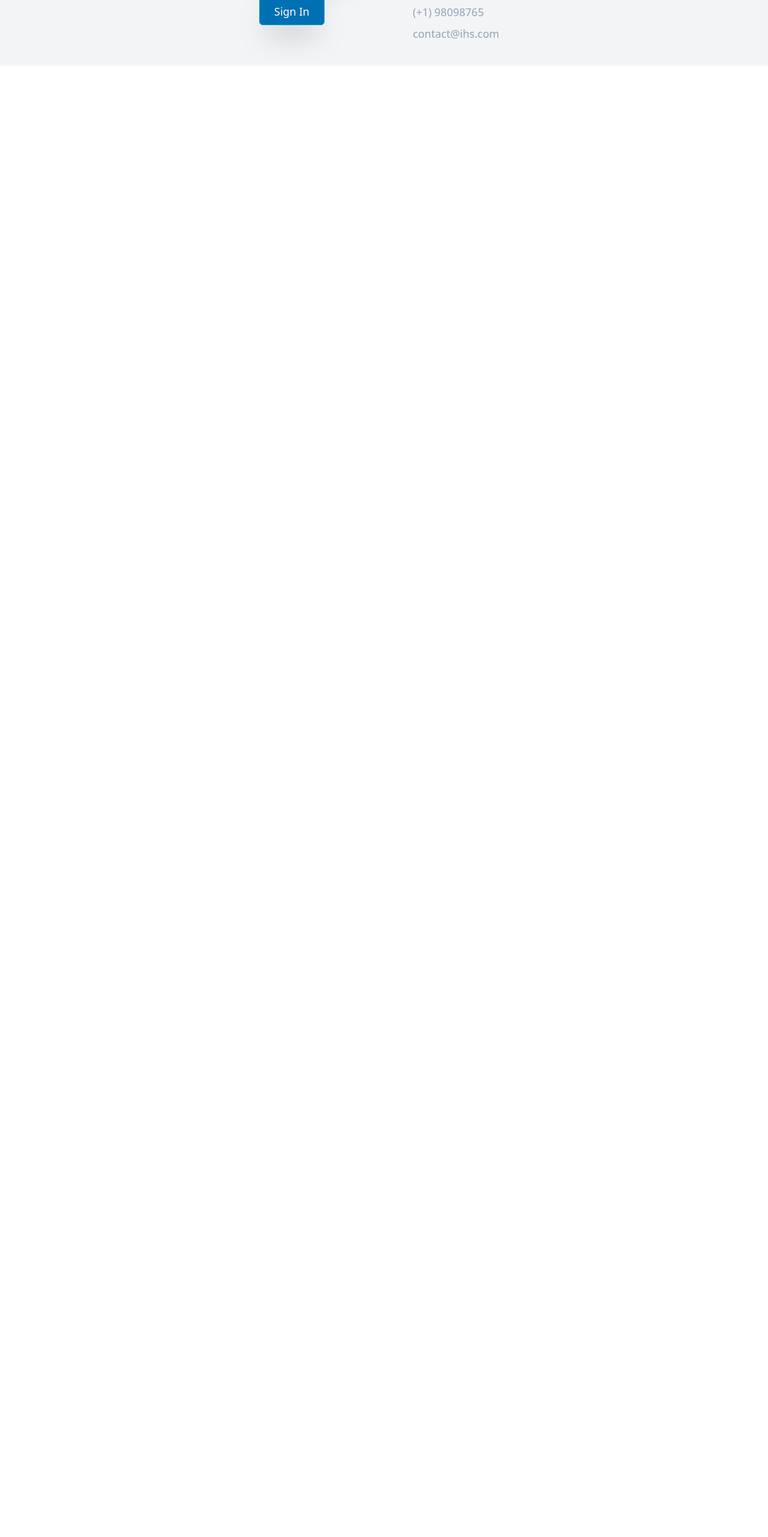
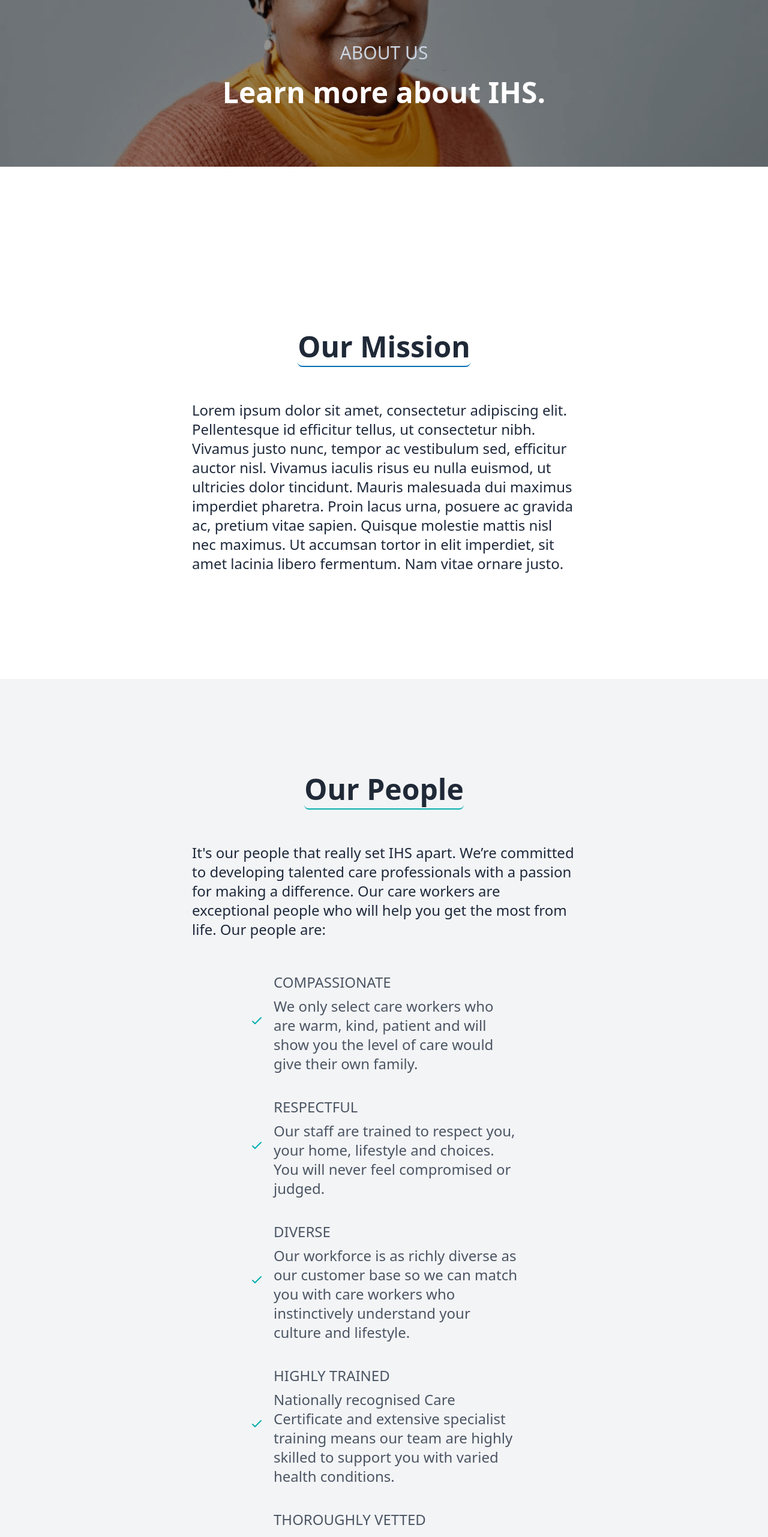
Before and after one commit to ihsidna/ihs-frontend, a React (Create React App) app: page /about in a window 1280 px wide. Shown: the part 234-2797 px from the top of the page at 60% size. Before the commit the page ends 800 px from the top, so only its background shows below. Built offline with nearby package versions, Linux system fonts and the light colour scheme.

Commit message:
About Page

```diff
--- /dev/null
+++ b/src/components/AboutHero.jsx
@@ -0,0 +1,24 @@
+import React from 'react';
+import AboutHeroImage from "../assets/images/about.png";
+
+const AboutHero = () => {
+	return (
+		<div className="w-full pt-28">
+			<div className="w-full md:h-[400px] h-[300px] bg-neutral-900/50 absolute">
+				<img src={AboutHeroImage} alt="" className="w-full h-full object-cover mix-blend-overlay"/>
+			</div>
+
+			<div className="flex flex-col justify-center items-center relative text-white max-w-[1240px] mx-auto md:py-48 py-44">
+				<div className="px-4">
+					<h2 className="md:text-3xl text-2xl text-slate-300 uppercase text-center">About Us</h2>
+				</div>
+				<div>
+					<h3 className="md:text-5xl text-4xl font-semibold py-6 text-center">Learn more about IHS.
+					</h3>
+				</div>
+			</div>
+		</div>
+	);
+};
+
+export default AboutHero;
--- /dev/null
+++ b/src/components/ChooseUs.jsx
@@ -0,0 +1,58 @@
+import React from 'react';
+import {CheckIcon} from "@heroicons/react/outline";
+
+const ChooseUs = () => {
+	return (
+		<div>
+			<div className="md:py-40 py-20 ">
+				<div className="max-w-[1240] mx-auto">
+					<div className="flex justify-center items-start">
+						<h2 className="md:text-5xl text-3xl font-semibold pb-2 mb-10 text-gray-800 border-b-2 border-b-ihs-blue rounded-lg">
+							Why Choose Us?
+						</h2>
+					</div>
+					<div className="lg:px-80 md:px-40 px-10">
+						<p className="md:text-2xl text-lg py-4 text-slate-800">
+							Choosing a care provider is a big decision. We’ve made it simple for you to find the right one.
+							To help you with this we’ve outlined some of the reasons we think MiHomecare is great choice.
+						</p>
+						<ul className="text-gray-600 text-lg md:text-2xl md:py-4 py-4 lg:px-20 md:px-10">
+							<li className="flex items-center">
+								<div><CheckIcon className="mr-4 text-ihs-blue w-6"/></div>
+								<div>Our person-centred approach that focuses on your individual needs, goals and preferences.</div>
+							</li>
+							<li className="flex items-center">
+								<div><CheckIcon className="mr-4 text-ihs-blue w-6"/></div>
+								<div>Our enabling style that respects and extends your capabilities.</div>
+							</li>
+							<li className="flex items-center">
+								<div><CheckIcon className="mr-4 text-ihs-blue w-6"/></div>
+								<div>Our emphasis on partnership – you’ll be involved in designing your care every step of the way.</div>
+							</li>
+							<li className="flex items-center">
+								<div><CheckIcon className="mr-4 text-ihs-blue w-6"/></div>
+								<div>We offer you true choice and control – your care is directed by you.</div>
+							</li>
+							<li className="flex items-center">
+								<div><CheckIcon className="mr-4 text-ihs-blue w-6"/></div>
+								<div>Exceptionally responsive services driven by the latest home care technology.</div>
+							</li>
+							<li className="flex items-center">
+								<div><CheckIcon className="mr-4 text-ihs-blue w-6"/></div>
+								<div>Highly skilled, well trained care professionals who you can have complete confidence in.</div>
+							</li>
+							<li className="flex items-center">
+								<div><CheckIcon className="mr-4 text-ihs-blue w-6"/></div>
+								<div>Our unwavering focus on quality and client satisfaction.</div>
+							</li>
+						</ul>
+					</div>
+
+				</div>
+			</div>
+		</div>
+
+	);
+};
+
+export default ChooseUs;
--- /dev/null
+++ b/src/components/Mission.jsx
@@ -0,0 +1,26 @@
+import React from 'react';
+
+const Mission = () => {
+	return (
+		<div>
+			<div className="md:py-40 pb-20">
+				<div className="max-w-[1240] mx-auto">
+					<div className="flex justify-center items-start">
+						<h2 className="md:text-5xl text-3xl font-semibold pb-2 mb-10 text-gray-800 border-b-2 border-b-ihs-blue rounded-lg">
+							Our Mission
+						</h2>
+					</div>
+					<div className="lg:px-80 md:px-40 px-10">
+						<p className="md:text-2xl text-lg py-4 text-slate-800">
+							Lorem ipsum dolor sit amet, consectetur adipiscing elit. Pellentesque id efficitur tellus, ut consectetur nibh. Vivamus justo nunc, tempor ac vestibulum sed, efficitur auctor nisl. Vivamus iaculis risus eu nulla euismod, ut ultricies dolor tincidunt. Mauris malesuada dui maximus imperdiet pharetra. Proin lacus urna, posuere ac gravida ac, pretium vitae sapien. Quisque molestie mattis nisl nec maximus. Ut accumsan tortor in elit imperdiet, sit amet lacinia libero fermentum. Nam vitae ornare justo.
+						</p>
+
+					</div>
+
+				</div>
+			</div>
+		</div>
+	);
+};
+
+export default Mission;
--- /dev/null
+++ b/src/components/People.jsx
@@ -0,0 +1,69 @@
+import React from 'react';
+import {CheckIcon} from "@heroicons/react/outline";
+
+const People = () => {
+	return (
+		<div>
+			<div className="md:py-40 py-20 bg-gray-100">
+				<div className="max-w-[1240] mx-auto">
+					<div className="flex justify-center items-start">
+						<h2 className="md:text-5xl text-3xl font-semibold pb-2 mb-10 text-gray-800 border-b-2 border-b-ihs-green rounded-lg">
+							Our People
+						</h2>
+					</div>
+					<div className="lg:px-80 md:px-40 px-10">
+						<p className="md:text-2xl text-lg py-4 text-slate-800">
+							It's our people that really set IHS apart.
+							We’re committed to developing talented care professionals with a passion for making a difference. Our care workers are exceptional people who will help you get the most from life. Our people are:
+						</p>
+						<ul className="text-gray-600 text-lg md:text-2xl md:py-4 py-4 lg:px-20 md:px-10 ">
+							<li className="flex items-center">
+								<div><CheckIcon className="mr-4 text-ihs-green w-6"/></div>
+								<div>
+									<p className="font-medium py-2">COMPASSIONATE</p>
+									<p>We only select care workers who are warm, kind, patient and will show you the level of care would give their own family.</p>
+								</div>
+							</li>
+
+							<li className="flex items-center">
+								<div><CheckIcon className="mr-4 text-ihs-green w-6"/></div>
+								<div>
+									<p className="font-medium py-2">RESPECTFUL</p>
+									<p>Our staff are trained to respect you, your home, lifestyle and choices. You will never feel compromised or judged.</p>
+								</div>
+							</li>
+
+							<li className="flex items-center">
+								<div><CheckIcon className="mr-4 text-ihs-green w-6"/></div>
+								<div>
+									<p className="font-medium py-2">DIVERSE</p>
+									<p>Our workforce is as richly diverse as our customer base so we can match you with care workers who instinctively understand your culture and lifestyle.</p>
+								</div>
+							</li>
+
+							<li className="flex items-center">
+								<div><CheckIcon className="mr-4 text-ihs-green w-6"/></div>
+								<div>
+									<p className="font-medium py-2">HIGHLY TRAINED</p>
+									<p>Nationally recognised Care Certificate and extensive specialist training means our team are highly skilled to support you with varied health conditions.</p>
+								</div>
+							</li>
+
+							<li className="flex items-center">
+								<div><CheckIcon className="mr-4 text-ihs-green w-6"/></div>
+								<div>
+									<p className="font-medium py-2">THOROUGHLY VETTED</p>
+									<p>Enhanced DBS and full reference checks offer you ensure our staff meet our high standards, protecting you and offering peace of mind.</p>
+								</div>
+							</li>
+						</ul>
+
+					</div>
+
+				</div>
+			</div>
+		</div>
+	);
+};
+
+export default People;
--- a/src/pages/About.jsx
+++ b/src/pages/About.jsx
@@ -1,10 +1,17 @@
 import React from 'react';
+import AboutHero from "../components/AboutHero";
+import Mission from "../components/Mission";
+import People from "../components/People";
+import ChooseUs from "../components/ChooseUs";
 
 const About = () => {
 	return (
-		<div>
-			About
-		</div>
+		<>
+			<AboutHero />
+			<Mission />
+			<People />
+			<ChooseUs />
+		</>
 	);
 };
 
```
Also changed, not shown: src/assets/images/about.png (added).
